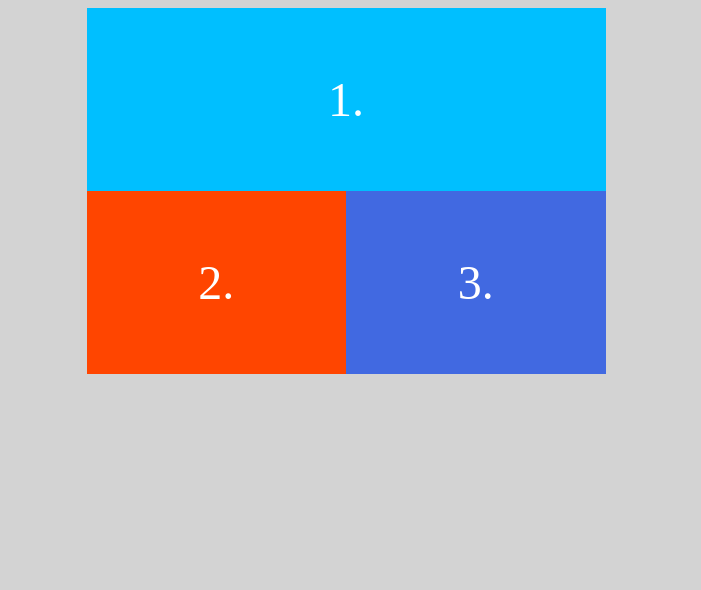
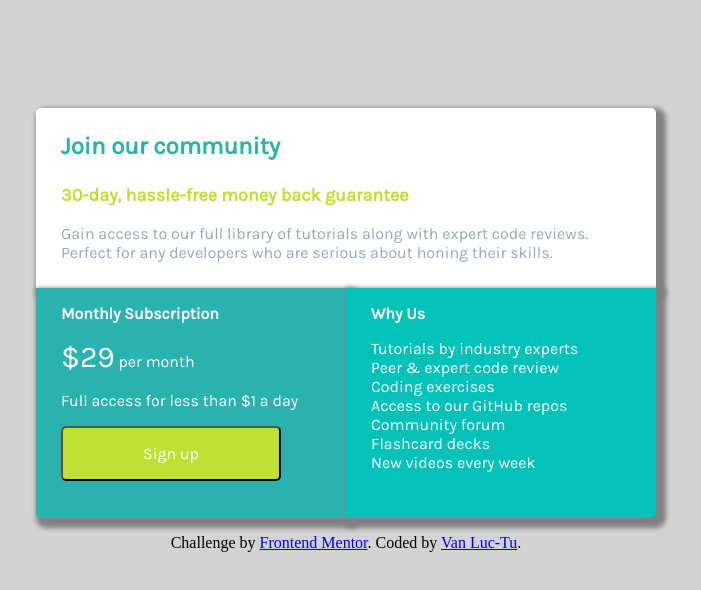
Before and after one commit to luchichanv-cloudy/single-price-grid-component-master, a plain HTML site: page index.html in a window 1280 px wide. Shown: the whole page, without its empty margins (294-995 px from the left). Drawn offline with Linux system fonts and the light colour scheme.

Commit message:
complete the desktop view

```diff
--- a/design/style.css
+++ b/design/style.css
@@ -1,38 +1,68 @@
 /* background */
 body {background-color: lightgrey;}
 
+
+
+
 /* 3 grid  */
 .container {
-    height: 175px;
-    width: 519px;
-    margin: auto ;
-    padding: auto;
+
+    /* padding:inherit; */
+    border-radius: 25px;
+    border: 2px;
+    padding-top:100px;
     display: grid;
-    grid-template-columns: 1fr 1fr ;
-    grid-template-rows: 1fr 1fr ;
+    grid-template-columns: 310px 310px ;
+    grid-template-rows: 180px 230px ;
     justify-content: center;
-    /* align-content: center; */
+    align-content: center;
+
 
   }
 
   .cell {
+
     color: white;
-    font-size: 3rem;
+
     text-align: center;
-    padding: 4rem;
+    padding-left: 25px;
+    box-shadow: 5px 5px 5px 5px gray;
+
   }
+
   .cell-1 {
-    background: deepskyblue;
-    grid-row: 1;
-    grid-column: 1/3;
+    background:white;
+    border-top-left-radius: 5px;
+    border-top-right-radius: 5px;
+
+    grid-column-start: 1;
+    grid-column-end: 3;
+
+
 }
 
   .cell-2 {
-    background: orangered;
+    background:  hsl(179, 62%, 43%);
+    border-bottom-left-radius: 5px;
+
+
+
   }
   .cell-3 {
-    background: royalblue;
+    background: #04c2ba;
+    border-bottom-right-radius: 5px;
+
+
+
   }
-  .cell-4 {
-    background: gold;
-  }
+
+
+  /* text style */
+  h2 {
+    margin: auto;
+    display: block;
+    padding: 0;
+    font-family: 'Karla', sans-serif;
+    text-align: left;
+    color: lightgray;
+    }
--- a/index.html
+++ b/index.html
@@ -6,6 +6,11 @@
   <link rel="stylesheet" href="design/style.css">
   <link rel="icon" type="image/png" sizes="32x32" href="./images/favicon-32x32.png">
 
+
+  <!-- fonts -->
+  <link rel="preconnect" href="https://fonts.googleapis.com">
+<link rel="preconnect" href="https://fonts.gstatic.com" crossorigin>
+<link href="https://fonts.googleapis.com/css2?family=Karla&display=swap" rel="stylesheet">
   <title>Frontend Mentor | Single Price Grid Component</title>
 
   <!-- Feel free to remove these styles or customise in your own stylesheet 👍 -->
@@ -15,11 +20,43 @@
 
   <div class="container" >
     <div class="cell cell-1">
-      1.
+      <h2>
+        <p style="color: hsl(179, 62%, 43%); font-size: 24px; font-family: 'Karla', sans-serif;">Join our community</p>
+        <p style="color: hsl(71, 73%, 54%); font-size: 18px;font-family: 'Karla', sans-serif;  ">30-day, hassle-free money back guarantee</p>
+        <p style="color: hsl(218, 22%, 67%); font-size: 16px; font-weight: 400; font-family: 'Karla', sans-serif;">Gain access to our full library of tutorials along with expert code reviews. <br> Perfect for any developers who are serious about honing their skills.</p>
+
+
+      </h2>
+
     </div>
-    <div class="cell cell-2">2.</div>
-    <div class="cell cell-3">3.</div>
+    <div class="cell cell-2">
+      <h2>
+        <p style="color: white; font-size: 16px; font-family: 'Karla', sans-serif;">Monthly Subscription</p>
+        <p style="color:white; font-size: 16px; font-family: 'Karla', sans-serif; font-weight: 200;" >
+           <span style=" font-size: 30px;">$29</span>
+           per month
+          </p>
+        <p style="color: white; font-size: 16px; font-family: 'Karla', sans-serif; font-weight: 200;">Full access for less than $1 a day</p>
+        <button style="padding: 16px 80px; background-color: hsl(71, 73%, 54%); border-radius: 5px;  font-family: 'Karla', sans-serif; font-size: 16px;  color: white;">Sign up</button>
+      </h2>
+
+    </div>
+    <div class="cell cell-3">
+      <h2>
+        <p style="color: white; font-size: 16px; font-family: 'Karla', sans-serif; font-weight: 700;"> Why Us</p>
+        <p style="color: white; font-size: 16px; font-family: 'Karla', sans-serif; font-weight: 400;">Tutorials by industry experts <br> Peer & expert code review <br> Coding exercises <br> Access to our GitHub repos <br> Community forum <br> Flashcard decks <br> New videos every week</p>
+      </h2>
+
+
+
+    </div>
 
   </div>
 </body>
+<footer>
+  <p class="attribution" style="text-align: center;">
+    Challenge by <a href="https://www.frontendmentor.io?ref=challenge" target="_blank">Frontend Mentor</a>.
+    Coded by <a href="https://www.facebook.com/luctuvan2001">Van Luc-Tu</a>.
+  </p>
+</footer>
 </html>
```
